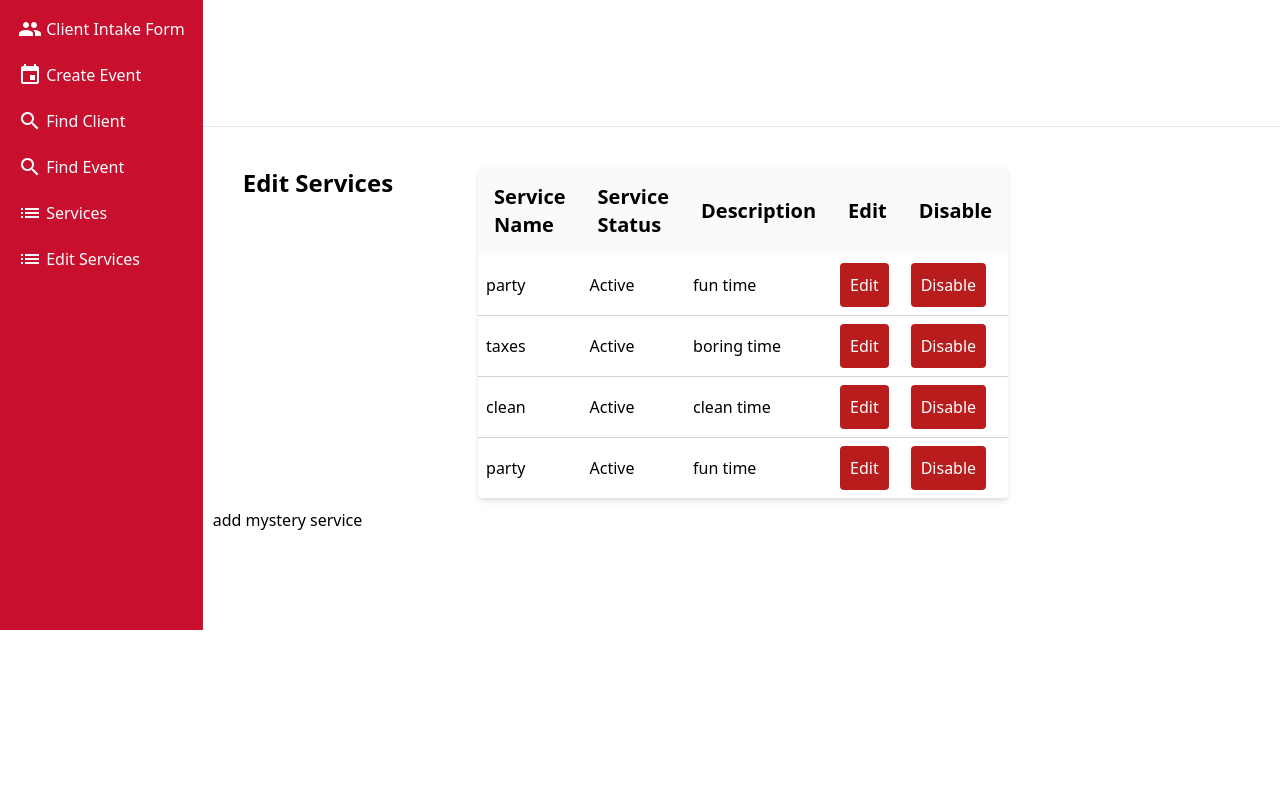
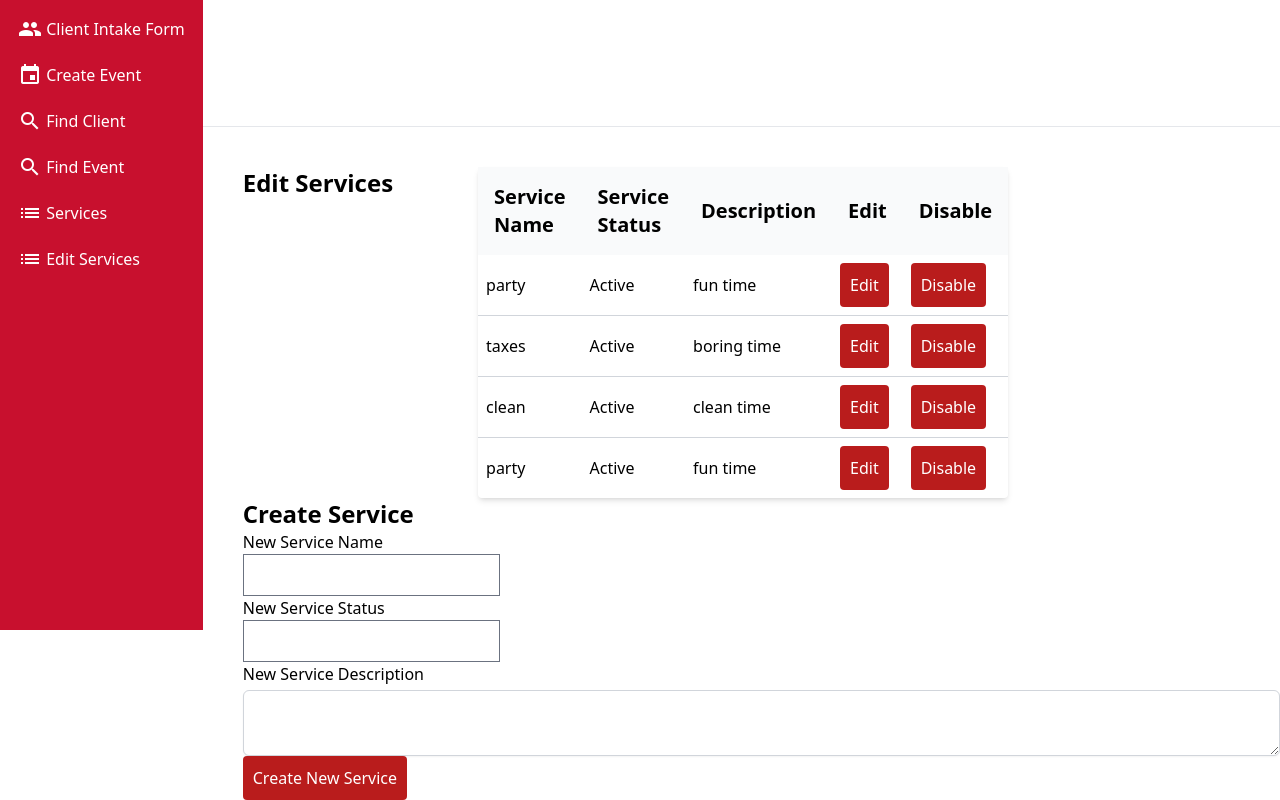
Before and after one commit to CIS-Spring-2023/project-cis_4339_project_11, a Vue app in the folder frontend/: page /servicesedit in a window 1280 px wide. Shown: the part 170-970 px from the top of the page. Before the commit the page ends 800 px from the top, so only its background shows below. Built offline with nearby package versions, Linux system fonts and the light colour scheme; no server answers.

Commit message:
Implemented create services form.
service name and status are not required when they should be.

```diff
--- a/frontend/src/components/servicesEdit.vue
+++ b/frontend/src/components/servicesEdit.vue
@@ -5,6 +5,7 @@ const apiURL = import.meta.env.VITE_ROOT_API
 export default {
   data() {
     return {
+      // Here is dummy data for the purpose of testing. This should get overwritten once a real connection to a DB is made.
       services: [
         {
           id: 0,
@@ -47,14 +48,12 @@ export default {
     editService(serviceID) {
       this.$router.push({ name: 'servicedetails', params: { id: serviceID } })
     },
+    // This removes a service based on the provided ID.
     disableService(serviceID) {
       this.services.splice(serviceID, 1)
     },
-    addService(
-      newName = 'mystery',
-      newStatus = 'Active',
-      newDescription = 'new service appeared'
-    ) {
+    // This adds a service and provides defualt values should they be missing.
+    addService(newName = 'N/A', newStatus = 'N/A', newDescription = '') {
       var newID = this.services.length + 1
       this.services.push({
         id: newID,
@@ -125,6 +124,52 @@ export default {
         </table>
       </div>
     </div>
-    <button @click="addService()">add mystery service</button>
+
+    <!-- This is the form for creating a new service and adding it to the list. -->
+    <div class="ml-10">
+      <h2 class="text-2xl font-bold">Create Service</h2>
+      <form>
+        <label for="newServiceName" class="block">New Service Name</label>
+        <input
+          type="text"
+          id="newServiceName"
+          name="newServiceName"
+          v-model="newServiceName"
+          required
+        />
+
+        <label for="newServiceStatus" class="block">New Service Status</label>
+        <input
+          type="text"
+          id="newServiceStatus"
+          name="newServiceStatus"
+          v-model="newServiceStatus"
+          required
+        />
+
+        <label for="newServiceDescription" class="block"
+          >New Service Description</label
+        >
+        <textarea
+          class="mt-1 block w-full rounded-md border-gray-300 shadow-sm focus:border-indigo-300 focus:ring focus:ring-indigo-200 focus:ring-opacity-50"
+          rows="2"
+          id="newServiceDescription"
+          name="newServiceDescription"
+          v-model="newServiceDescription"
+        ></textarea>
+
+        <button
+          type="submit"
+          value="Submit"
+          @click.prevent="submitForm"
+          @click="
+            addService(newServiceName, newServiceStatus, newServiceDescription)
+          "
+          class="bg-red-700 text-white rounded"
+        >
+          Create New Service
+        </button>
+      </form>
+    </div>
   </main>
 </template>
```
